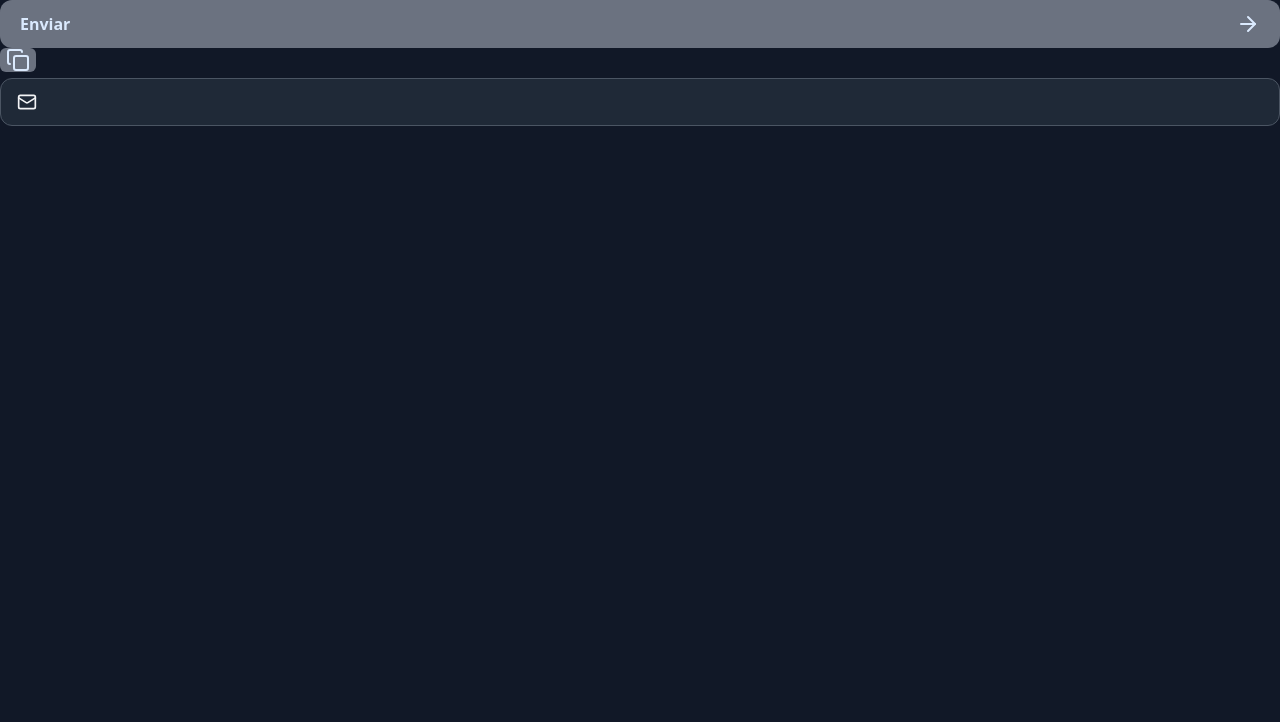
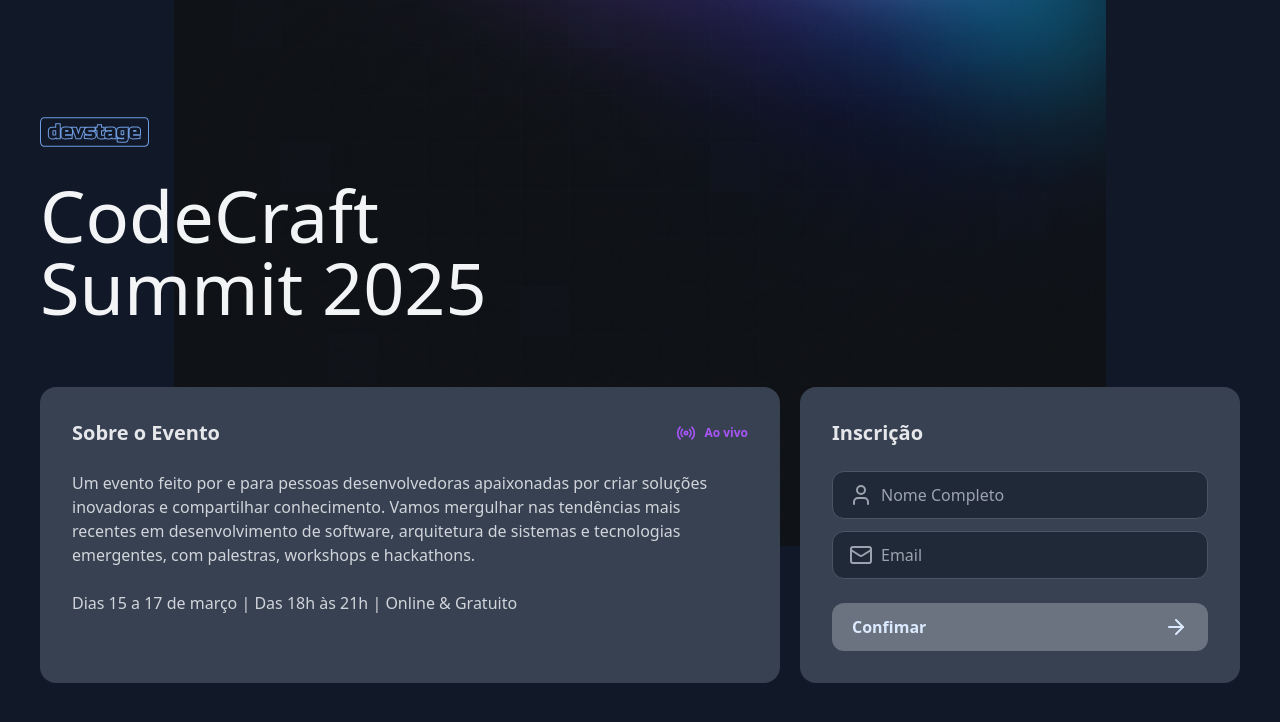
Before and after one commit to Jirkniv/nlw-events-React, a Next.js app in the folder my-project/: page / in a window 1280 px wide. Shown: the top 722 px of the page. Built offline with nearby package versions, Linux system fonts and the light colour scheme.

Commit message:
Pagina Principal Concluida

```diff
--- a/my-project/src/app/globals.css
+++ b/my-project/src/app/globals.css
@@ -10,9 +10,10 @@
 @theme{
 
       /* Colors */
-  ----color-blue-100: #6F6DE2;
-  ----color-purple: #9871F3;
-  ----color-danger: #f05d6c;
+   --color-blue: #6F9DE2;
+  --color-purple: #9871F3;
+
+  --color-danger: #F05D6C;
 
   ----color-gray-100: #DAE4F2;
   ----color-gray-200: #C8D0DA;
--- a/my-project/src/app/layout.tsx
+++ b/my-project/src/app/layout.tsx
@@ -3,23 +3,16 @@
 import "./globals.css";
 
 const oxanium = Oxanium({
-  weight: ["500" , "600"],
+  weight: ["500", "600"],
   subsets: ["latin"],
-  variable: '--font-oxanium'
-})
-
+  variable: "--font-oxanium",
+});
 
 const montserrat = Montserrat({
-  weight: ["400" , "500"],
+  weight: ["400", "500"],
   subsets: ["latin"],
-  variable: '--font-montserrat'
-
-})
-
-export const metadata: Metadata = {
-  title: "Create Next App",
-  description: "Generated by create next app",
-};
+  variable: "--font-montserrat",
+});
 
 export default function RootLayout({
   children,
@@ -28,9 +21,7 @@
 }>) {
   return (
     <html lang="en" className={`${montserrat.variable} ${oxanium.variable} `}>
-      <body
-        className="bg-gray-900 text-gray-100 antialiasedf"
-      >
+      <body className="bg-gray-900 text-gray-100 antialiased bg-[url(/background.png)] bg-no-repeat bg-top nd:bg-right-top">
         {children}
       </body>
     </html>
--- a/my-project/src/app/page.tsx
+++ b/my-project/src/app/page.tsx
@@ -1,30 +1,78 @@
-import{ Button }from "@/components/Button";
+import { Button } from "@/components/Button";
 import Image from "next/image";
-import {ArrowRight, Copy, Mail} from 'lucide-react';
+import { ArrowRight, Copy, Mail, Radio, User } from "lucide-react";
 import { IconButton } from "@/components/icon-button";
 import { InputField, InputRoot, InputIcon } from "@/components/input";
-
-
+import logo from "../assets/Logo.svg";
 
 export default function Home() {
   return (
-    <main>
-      <Button>
-        Enviar
-        <ArrowRight/>
-      </Button>
+    <main className="max-w-[1240px] mx-auto px-5 py-8 md:py-0">
+      <div className="min-h-dvh flex flex-col justify-center gap-16  ">
+        <div className="flex flex-col gap-8 md:items-start items-center ">
+          <Image src={logo} alt="Logo da Pagina" width={108.5} height={30} />
 
-   <IconButton>
-   <Copy/>
+          <h1 className="text-4xl text-center leading-none font-heading font-medium flex flex-col md:text-7xl md:text-left">
+            <span className="text-blue">CodeCraft</span>
+            Summit 2025
+          </h1>
+        </div>
 
-   </IconButton>
+        <div className="flex items-stretch gap-5  flex-col md:flex-row">
+          <div className="flex-1 bg-gray-700 border-gray-600 rounded-2xl p-8 space-y-6">
+            <div className="flex items-center justify-between">
+              <h2 className="font-heading font-semibold text-xl text-gray-200">
+                Sobre o Evento
+              </h2>
 
-    <InputRoot>
-      <InputIcon>
-      <Mail className="size-5"/>
-      </InputIcon>
-      <InputField/>
-    </InputRoot>
+              <span className="text-purple-500 font-semibold text-xs flex items-center gap-2">
+                <Radio className="size-5" />
+                Ao vivo
+              </span>
+            </div>
+
+            <p className="text-gray-300 leading-relaxed text-sm md:text-base">
+              Um evento feito por e para pessoas desenvolvedoras apaixonadas por
+              criar soluções inovadoras e compartilhar conhecimento. Vamos
+              mergulhar nas tendências mais recentes em desenvolvimento de
+              software, arquitetura de sistemas e tecnologias emergentes, com
+              palestras, workshops e hackathons.
+              <br />
+              <br />
+              Dias 15 a 17 de março | Das 18h às 21h | Online & Gratuito
+            </p>
+          </div>
+          <form
+            className="bg-gray-700 border-gray-600 rounded-2xl p-8 rounded-2xl space-y-6 w-full md:max-w-[440px]"
+            action=""
+          >
+            <h2 className="font-heading font-semibold text-xl text-gray-200">
+              Inscrição
+            </h2>
+            <div className="space-y-3">
+              <InputRoot>
+                <InputIcon>
+                  <User />
+                </InputIcon>
+                <InputField type="text" placeholder="Nome Completo" />
+              </InputRoot>
+
+              <InputRoot>
+                <InputIcon>
+                  <Mail />
+                </InputIcon>
+                <InputField type="email" placeholder="Email" />
+              </InputRoot>
+
+            </div>
+
+            <Button type="submit">
+              Confimar
+              <ArrowRight />
+            </Button>
+          </form>
+        </div>
+      </div>
     </main>
   );
 }
```
Also changed, not shown: my-project/src/components/input.tsx (+0 -20 lines), my-project/public/Background.png (added), my-project/src/assets/Logo.svg (added).
